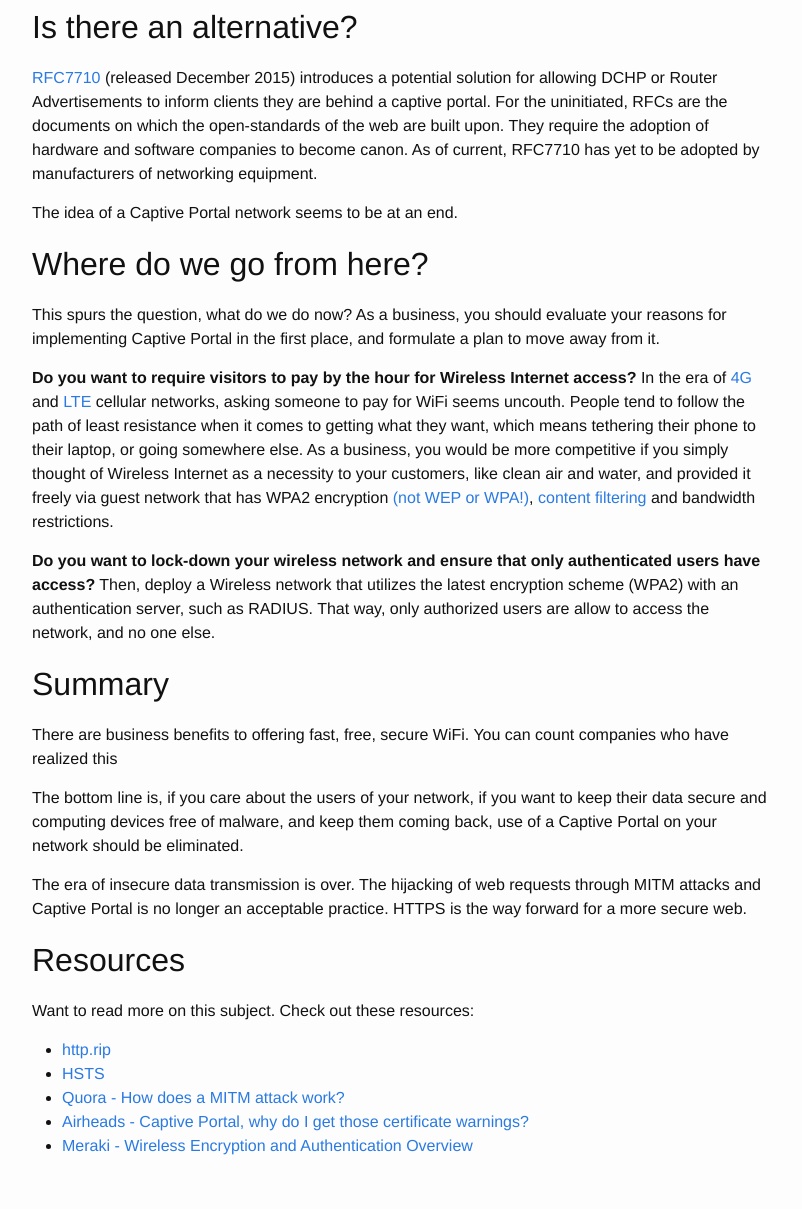
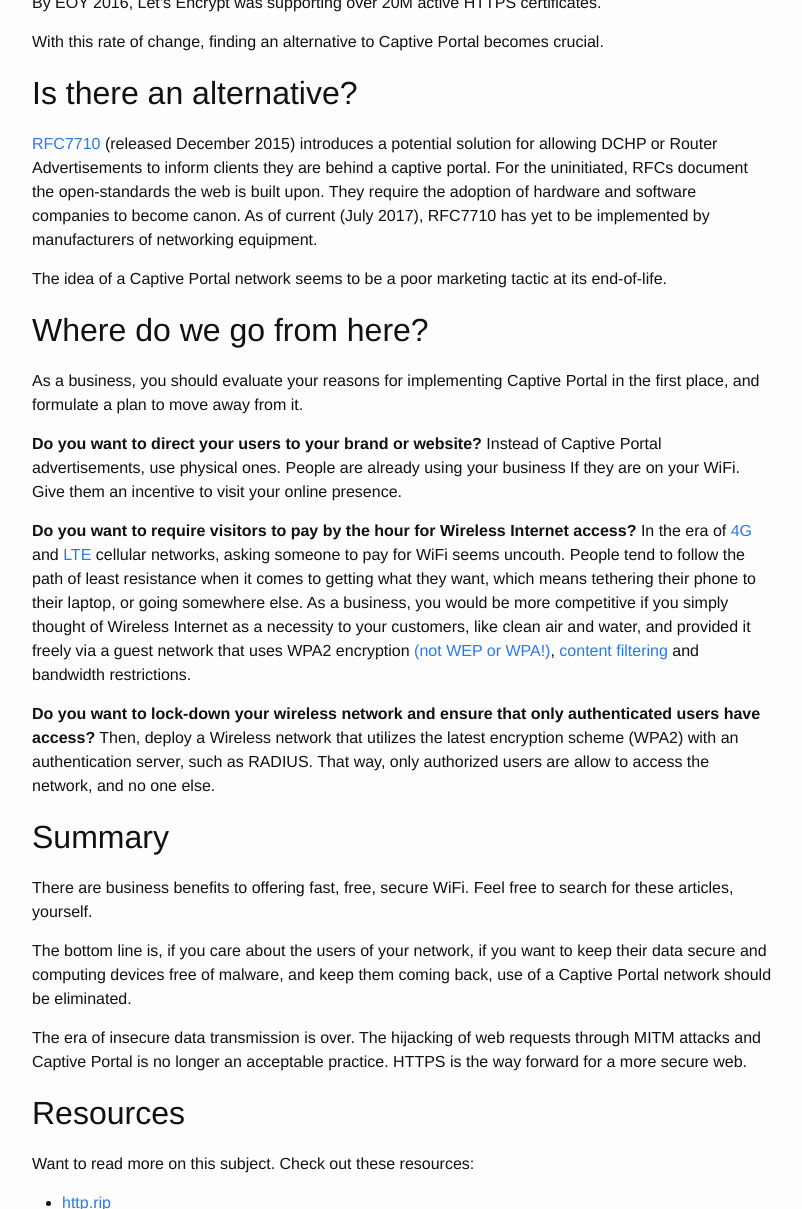
Before and after one commit to radavis/radavis.github.io, a Jekyll site: the page built from _posts/2017-07-13-captive-portal-is-dead.markdown, in a window 1280 px wide and 1400 px high, scrolled down 2139 px, cut to the strip 191-1400 px from the top of the window. Shown: the whole strip, without its empty margins (238-1040 px from the left). Built offline with Jekyll 4.4.1, drawn with Linux system fonts in a browser that asks for light colours; some of the changed text lies outside the part shown.

Commit message:
https killed cp

```diff
--- a/_posts/2017-07-13-captive-portal-is-dead.markdown
+++ b/_posts/2017-07-13-captive-portal-is-dead.markdown
@@ -30,7 +30,7 @@
 
 **The user experience (UX) of Captive Portal is flawed from the start**. As a user,
 if I ask my browser for the news (e.g.- [CNN.com](http://cnn.com)), and get anything
-else but the news in return, **that is not OK**. I'm ready to leave your network,
+else but the news in return, that is **not OK**. I'm ready to leave your network,
 and your establishment, for another.
 
 ![MITM](/assets/images/mitm.jpg)
@@ -38,18 +38,19 @@
 The initial web request on a Captive Portal-enabled network will trigger a response
 _only_ when a user attempts to visit a non-HTTPS website. The user must transmit
 a HTTP request in clear-text over the network for a Captive Portal-enabled router
-able to hijack the user's request, and serve them different information. This
+to hijack the user's request, and serve them different information. This
 **highly insecure** means of restricting user access opens people up to
 [all](http://http.rip/)
 [sorts](https://www.troyhunt.com/ssl-is-not-about-encryption/) of
 [vulnerabilities](https://arstechnica.com/tech-policy/2013/04/how-a-banner-ad-for-hs-ok/).
 
 Because HTTPS uses end-to-end encryption to keep the messages passed between your
-web browser and the web server a secret, a Captive Portal network is unable to
-do its thing. What happens when there are no more insecure websites
-on the web? With the movement towards
+web browser and the web server a secret (the <https://gmail.com> example),
+a Captive Portal network is unable to do its thing. What happens when there are
+no more plain old HTTP websites on the web to initiate Captive Portal's MITM attack?
+With the movement towards
 [a more secure web](https://letsencrypt.org/2014/11/18/announcing-lets-encrypt.html),
-and search engines such as Google giving
+and websites such as Google giving
 [HTTPS sites a higher ranking](https://webmasters.googleblog.com/2014/08/https-as-ranking-signal.html)
 in search results, the number of non-secure websites is accelerating towards zero.
 
@@ -63,19 +64,22 @@
 
 [RFC7710](https://tools.ietf.org/html/rfc7710) (released December 2015)
 introduces a potential solution for allowing DCHP or Router Advertisements to
-inform clients they are behind a captive portal. For the uninitiated, RFCs are
-the documents on which the open-standards of the web are built upon. They
-require the adoption of hardware and software companies to become canon.
-As of current, RFC7710 has yet to be adopted by manufacturers of networking
-equipment.
+inform clients they are behind a captive portal. For the uninitiated, RFCs
+document the open-standards the web is built upon. They require the adoption of
+hardware and software companies to become canon. As of current (July 2017),
+RFC7710 has yet to be implemented by manufacturers of networking equipment.
 
-The idea of a Captive Portal network seems to be at an end.
+The idea of a Captive Portal network seems to be a poor marketing tactic at its
+end-of-life.
 
 ## Where do we go from here?
 
-This spurs the question, what do we do now? As a business, you should
-evaluate your reasons for implementing Captive Portal in the first place, and
-formulate a plan to move away from it.
+As a business, you should evaluate your reasons for implementing Captive Portal
+in the first place, and formulate a plan to move away from it.
+
+**Do you want to direct your users to your brand or website?** Instead of Captive
+Portal advertisements, use physical ones. People are already using your business
+If they are on your WiFi. Give them an incentive to visit your online presence.
 
 **Do you want to require visitors to pay by the hour for Wireless Internet access?**
 In the era of [4G](https://en.wikipedia.org/wiki/4G)
@@ -85,7 +89,7 @@
 they want, which means tethering their phone to their laptop, or going somewhere
 else. As a business, you would be more competitive if you simply thought of
 Wireless Internet as a necessity to your customers, like clean air and water, and
-provided it freely via guest network that has WPA2 encryption
+provided it freely via a guest network that uses WPA2 encryption
 [(not WEP or WPA!)](https://www.howtogeek.com/167783/htg-explains-the-difference-between-wep-wpa-and-wpa2-wireless-encryption-and-why-it-matters/),
 [content filtering](https://support.opendns.com/hc/en-us/articles/227988047-Web-Content-Filtering-and-Security)
 and bandwidth restrictions.
@@ -97,12 +101,12 @@
 
 ## Summary
 
-There are business benefits to offering fast, free, secure WiFi. You can count
-companies who have realized this
+There are business benefits to offering fast, free, secure WiFi. Feel free to
+search for these articles, yourself.
 
 The bottom line is, if you care about the users of your network, if you want to
 keep their data secure and computing devices free of malware, and keep them coming
-back, use of a Captive Portal on your network should be eliminated.
+back, use of a Captive Portal network should be eliminated.
 
 The era of insecure data transmission is over. The hijacking of web requests through
 MITM attacks and Captive Portal is no longer an acceptable practice. HTTPS is the
```
Also changed, not shown: other parts of _posts/2017-07-13-captive-portal-is-dead.markdown (+2 -2 lines).
